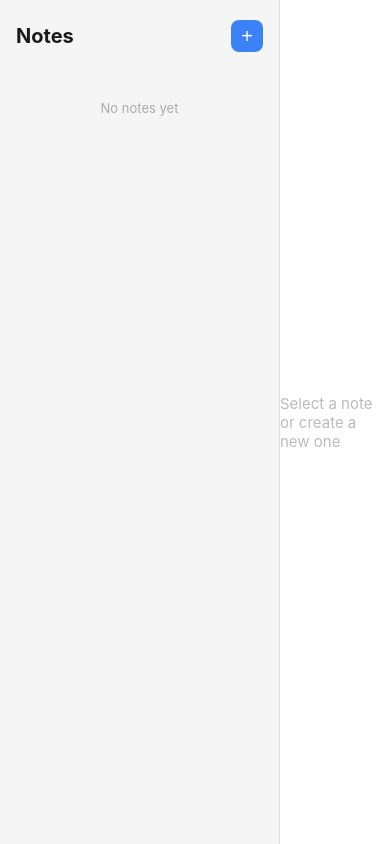
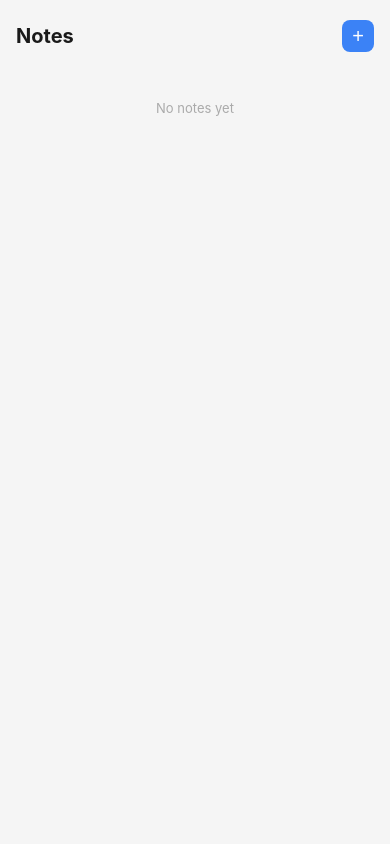
Before and after one commit to NdumisoButhelezi/chaboxer, a React (Vite) app: page / in a window 390 px wide. Built offline with nearby package versions, Linux system fonts and the light colour scheme.

Commit message:
Refactor mobile view handling and improve responsiveness in the app layout

```diff
--- a/index.html
+++ b/index.html
@@ -3,7 +3,7 @@
   <head>
     <meta charset="UTF-8" />
     <link rel="icon" type="image/svg+xml" href="/favicon.svg" />
-    <meta name="viewport" content="width=device-width, initial-scale=1.0" />
+    <meta name="viewport" content="width=device-width, initial-scale=1.0, viewport-fit=cover, user-scalable=no" />
     <title>chaboxer</title>
   </head>
   <body>
--- a/src/App.css
+++ b/src/App.css
@@ -187,3 +187,57 @@
 .editor-body::placeholder {
   color: #ccc;
 }
+
+.back-btn {
+  display: none;
+  background: none;
+  border: none;
+  color: #3b82f6;
+  font-size: 15px;
+  cursor: pointer;
+  padding: 12px 16px 0;
+  text-align: left;
+}
+
+/* Mobile Responsive */
+@media (max-width: 640px) {
+  .app {
+    flex-direction: column;
+  }
+
+  .sidebar {
+    width: 100%;
+    height: 100vh;
+    border-right: none;
+  }
+
+  .editor {
+    width: 100%;
+    height: 100vh;
+  }
+
+  .mobile-show {
+    display: flex;
+  }
+
+  .mobile-hide {
+    display: none;
+  }
+
+  .back-btn {
+    display: block;
+  }
+
+  .editor-title {
+    font-size: 22px;
+    padding: 16px 16px 6px;
+  }
+
+  .editor-body {
+    padding: 6px 16px 16px;
+  }
+
+  .delete-btn {
+    opacity: 1;
+  }
+}
--- a/src/App.tsx
+++ b/src/App.tsx
@@ -13,6 +13,7 @@ function App() {
   const [activeId, setActiveId] = useState<number | null>(null)
   const [title, setTitle] = useState('')
   const [body, setBody] = useState('')
+  const [mobileView, setMobileView] = useState<'list' | 'editor'>('list')
 
   const activeNote = notes.find((n) => n.id === activeId)
 
@@ -28,6 +29,7 @@ function App() {
     setActiveId(newNote.id)
     setTitle(newNote.title)
     setBody(newNote.body)
+    setMobileView('editor')
   }
 
   const selectNote = (note: Note) => {
@@ -35,6 +37,12 @@ function App() {
     setActiveId(note.id)
     setTitle(note.title)
     setBody(note.body)
+    setMobileView('editor')
+  }
+
+  const goBack = () => {
+    save()
+    setMobileView('list')
   }
 
   const save = () => {
@@ -62,7 +70,7 @@ function App() {
   return (
     <div className="app">
       {/* Sidebar */}
-      <aside className="sidebar">
+      <aside className={`sidebar ${mobileView === 'list' ? 'mobile-show' : 'mobile-hide'}`}>
         <div className="sidebar-header">
           <h1>Notes</h1>
           <button className="add-btn" onClick={addNote} title="New note">+</button>
@@ -95,9 +103,10 @@ function App() {
       </aside>
 
       {/* Editor */}
-      <main className="editor">
+      <main className={`editor ${mobileView === 'editor' ? 'mobile-show' : 'mobile-hide'}`}>
         {activeNote ? (
           <>
+            <button className="back-btn" onClick={goBack}>← Notes</button>
             <input
               className="editor-title"
               value={title}
--- a/src/index.css
+++ b/src/index.css
@@ -2,6 +2,14 @@
   margin: 0;
   padding: 0;
   box-sizing: border-box;
+}
+
+html {
+  -webkit-text-size-adjust: 100%;
+}
+
+meta[name="viewport"] {
+  content: "width=device-width, initial-scale=1.0, viewport-fit=cover";
 }
 
 body {
```
Also changed, not shown: 1 other file (tests, documents, lock files or other folders).
